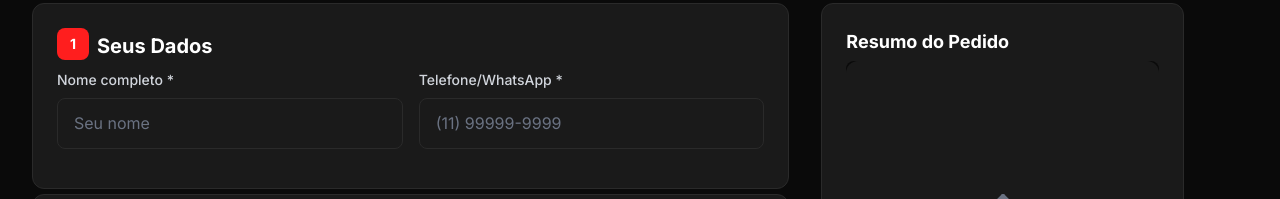
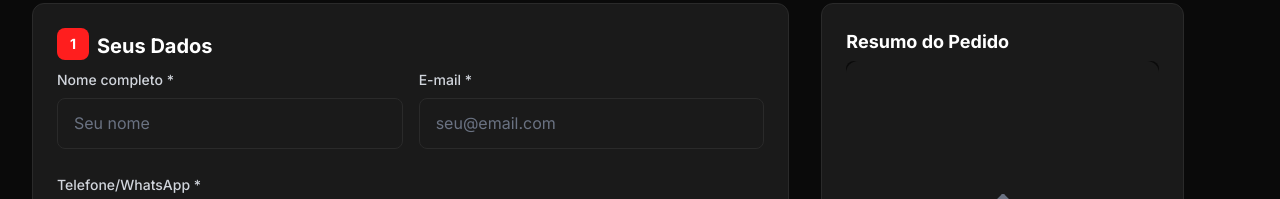
Before and after one commit to gdevsete/motorspersonalizados, a React (Vite) app: page /personalizar in a window 1280 px wide. Shown: the part 200-399 px from the top of the page. Built offline with nearby package versions, Linux system fonts and the light colour scheme; no server answers.

Commit message:
fix: usar email real para cadastro e adicionar campo de email no formulário

```diff
--- a/src/components/ModalCadastroRapido/ModalCadastroRapido.jsx
+++ b/src/components/ModalCadastroRapido/ModalCadastroRapido.jsx
@@ -67,16 +67,20 @@ const ModalCadastroRapido = ({ isOpen, onClose, onConfirm, dadosCliente, loading
 
           {/* Resumo do pedido */}
           <div className="bg-[#1a1a1a] rounded-lg p-4 mb-6 space-y-4">
-            <p className="text-sm font-semibold text-white border-b border-[#2a2a2a] pb-2">Resumo do seu pedido:</p>
+            <p className="text-sm font-semibold text-white border-b border-[#2a2a2a] pb-2">Será criada uma conta com:</p>
 
             {/* Dados pessoais */}
             <div className="flex items-start gap-3">
               <FiUser className="w-4 h-4 text-[#ff1e1e] mt-0.5 flex-shrink-0" />
               <div className="text-sm">
                 <p className="text-white font-medium">{dadosCliente?.nome}</p>
+                <p className="text-gray-300 font-medium">{dadosCliente?.email}</p>
                 <p className="text-gray-400">{dadosCliente?.telefone}</p>
-                {dadosCliente?.email && <p className="text-gray-400">{dadosCliente?.email}</p>}
               </div>
+            </div>
+
+            <div className="border-t border-[#2a2a2a] pt-3">
+              <p className="text-xs text-gray-500">Resumo do pedido:</p>
             </div>
 
             {/* Modelo da moto */}
--- a/src/pages/Personalizar/Personalizar.jsx
+++ b/src/pages/Personalizar/Personalizar.jsx
@@ -363,15 +363,18 @@ const Personalizar = () => {
       return
     }
 
+    // Verificar se email foi preenchido
+    if (!formData.email || !formData.email.trim()) {
+      toast.error('É necessário informar um e-mail válido para criar a conta')
+      setShowModalCadastro(false)
+      return
+    }
+
     setCadastroLoading(true)
 
     try {
-      // Criar conta com email baseado no telefone
-      const telefoneLimpo = formData.telefone.replace(/\D/g, '')
-      const emailTemp = `${telefoneLimpo}@motorspersonalizados.com`
-
       const { data: authData, error: authError } = await supabase.auth.signUp({
-        email: emailTemp,
+        email: formData.email.trim(),
         password: senha,
         options: {
           data: {
@@ -454,6 +457,15 @@ const Personalizar = () => {
                     value={formData.nome_cliente}
                     onChange={handleChange}
                     placeholder="Seu nome"
+                    required
+                  />
+                  <Input
+                    label="E-mail *"
+                    name="email"
+                    value={formData.email}
+                    onChange={handleChange}
+                    placeholder="seu@email.com"
+                    type="email"
                     required
                   />
                   <Input
```
